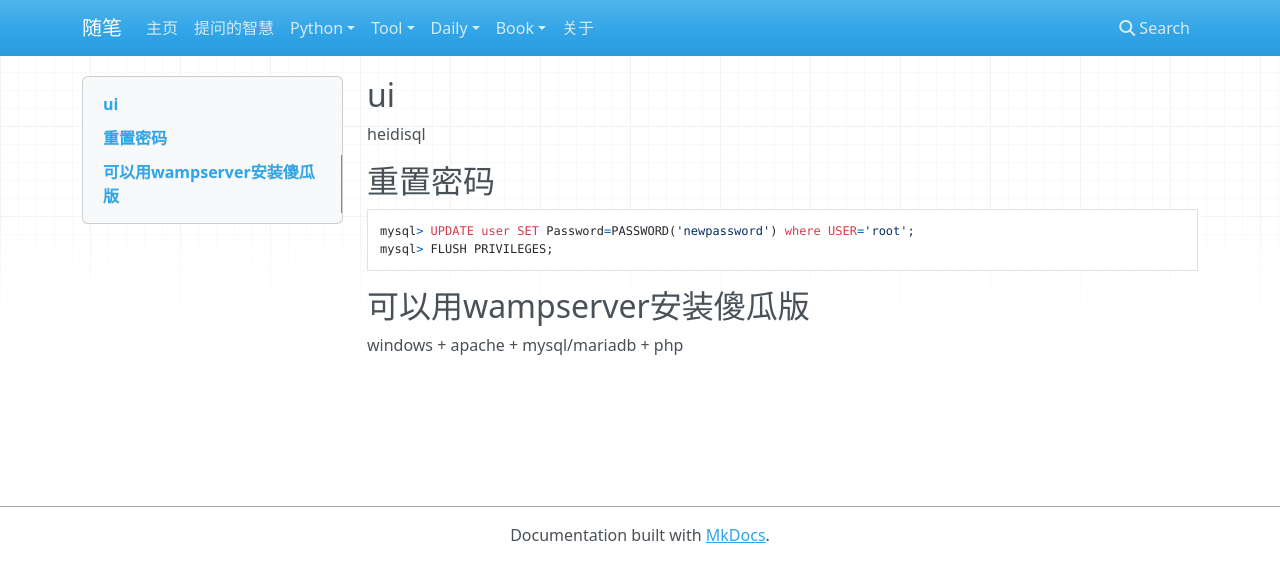
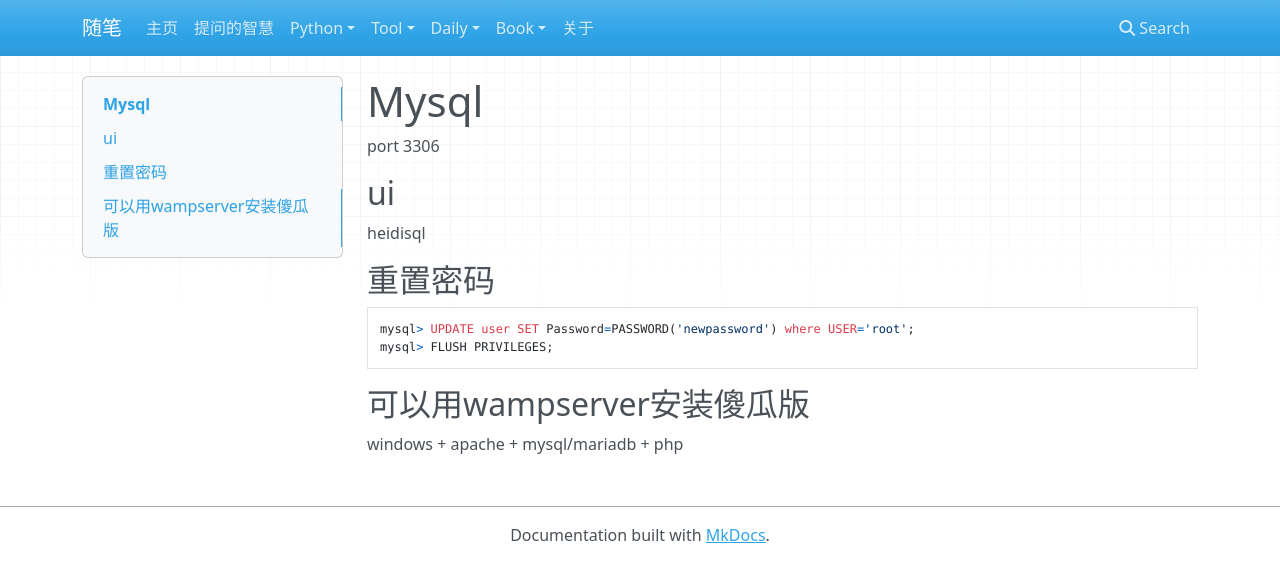
Before and after one commit to East196/notebook, an MkDocs documentation site: the page built from docs/db/mysql.md, in a window 1280 px wide. Shown: the top 582 px of the page. Built offline with MkDocs 1.6.1, drawn with Linux system fonts in a browser that asks for light colours; nearby versions of some CDN libraries; old or Windows-style settings are respelled for this version of MkDocs.

Commit message:
^ db port

```diff
--- a/docs/db/mysql.md
+++ b/docs/db/mysql.md
@@ -1,3 +1,5 @@
+# Mysql
+port 3306
 
 ## ui
 heidisql
```
Also changed, not shown: docs/db/memcached.md (+1 -1 lines), docs/db/mongodb.md (+1 -0 lines), docs/db/redis.md (+2 -0 lines).
